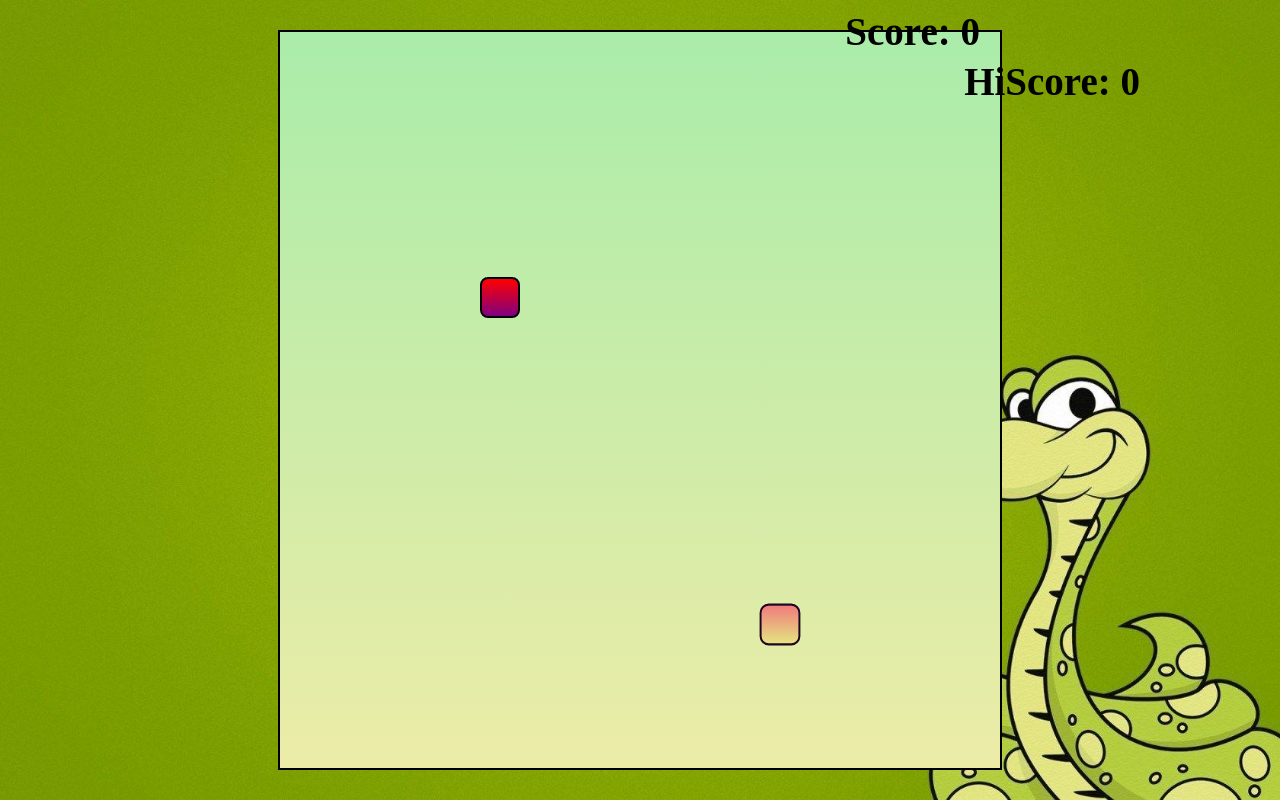
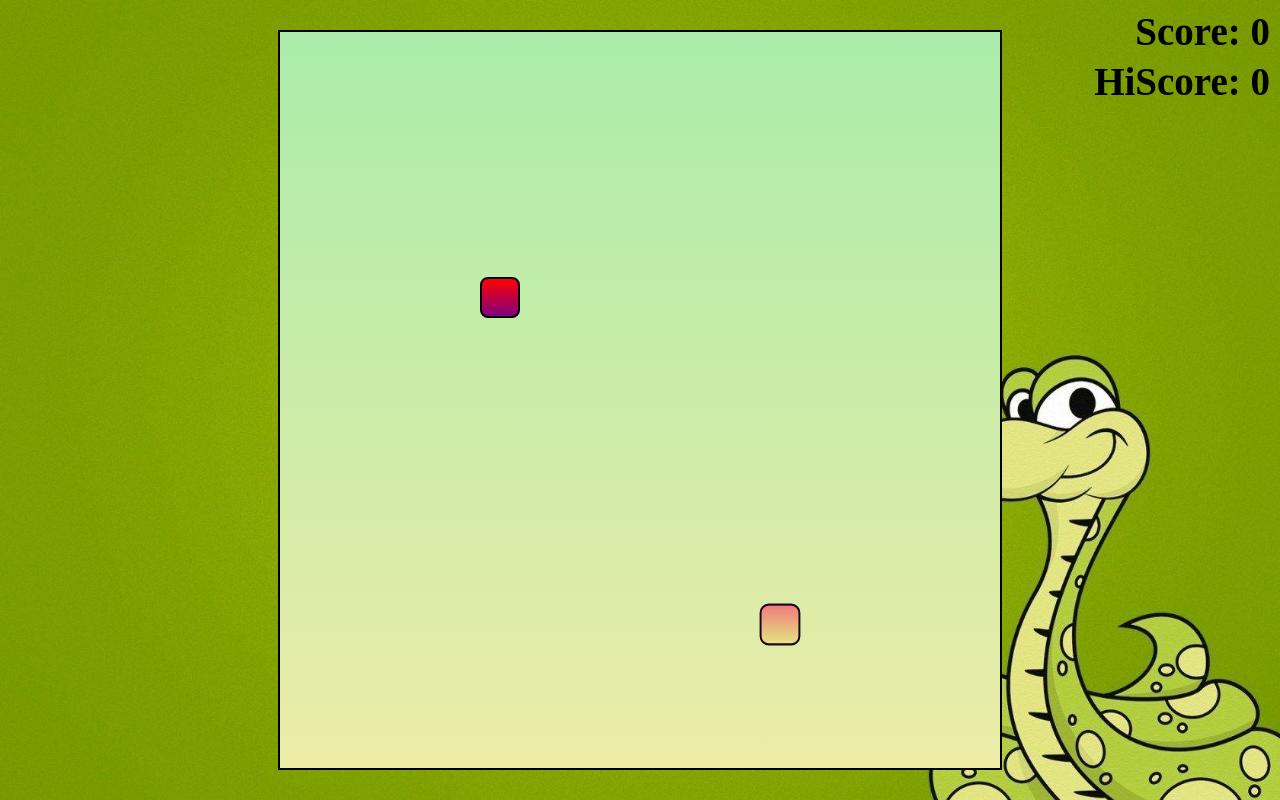
Before and after one commit to RishabhTiwari-01/Danger-game, a plain HTML site: page index.html in a window 1280 px wide. Drawn offline with Linux system fonts and the light colour scheme; a web font is replaced by a local one.

Commit message:
Update style.css

```diff
--- a/css/style.css
+++ b/css/style.css
@@ -17,21 +17,22 @@
 #scoreBox{
     position: absolute;
     top: 9px;
-    right: 300px;
+    right: 10px; /* Value ko 300px se kam kiya gaya */
     font-size: 39px;
     font-weight: bold;
     font-family: 'New Tegomin', serif;
+    z-index: 10; /* Optional: Score ko sabse upar laane ke liye */
 }
 
 #hiscoreBox{
     position: absolute;
     top: 59px;
-    right: 140px;
+    right: 10px; /* Value ko 140px se kam kiya gaya */
     font-size: 39px;
     font-weight: bold;
     font-family: 'New Tegomin', serif;
+    z-index: 10; /* Optional */
 }
-
 #board{
     background: linear-gradient(rgb(170, 236, 170), rgb(236, 236, 167));
     width: 90vmin;
```
